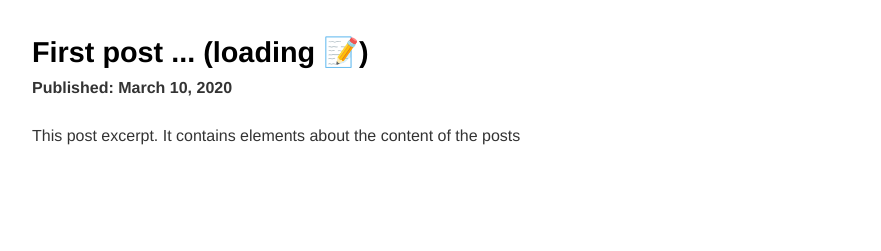
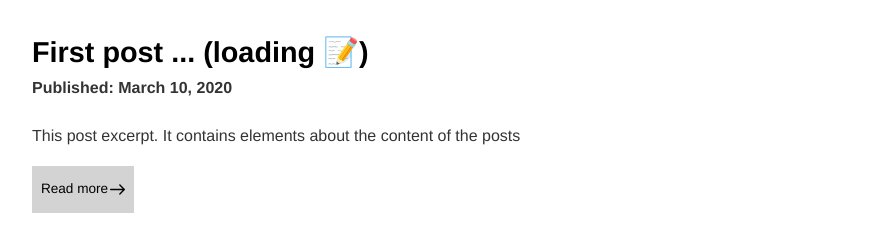
Before and after one commit to BenoCharlo/benocharlo.github.io, a Gatsby site: page / in a window 1280 px wide. Shown: the part 113-364 px from the top of the page, without its empty margins (199-1080 px from the left). Built offline with nearby package versions, Linux system fonts and the light colour scheme; Gatsby itself is replaced by a stand-in of ours; some packages are replaced by stand-ins of ours; a web font is replaced by a local one.

Commit message:
add read more button

```diff
--- a/src/pages/index.js
+++ b/src/pages/index.js
@@ -3,6 +3,7 @@ import { Link, graphql, useStaticQuery } from "gatsby"
 import Layout from "../components/layout"
 import Moment from "react-moment"
 import styled from "styled-components"
+import RightArrow from "../images/svg/RightArrowSVG"
 
 const BlogListWrapper = styled.div`
   transition: ${props => props.theme.transition};
@@ -23,6 +24,11 @@ const BlogListWrapper = styled.div`
     h4 {
       font-size: 0.9rem;
       margin: 8px 0 15px;
+      color: black;
+    }
+    h5 {
+      font-size: 0.85rem;
+      margin: 3px 0 15px;
       color: black;
     }
     ul {
@@ -48,19 +54,20 @@ const BlogListWrapper = styled.div`
       flex-direction: row;
       align-items: center;
       justify-content: space-around;
-      width: 142px;
+      width: 102px;
       height: 47px;
       margin: -10px 0 15px;
       padding: 8px;
-      background-color: ${props => props.theme.accentColor};
+      background-color: lightgray;
       transition: 0.3s;
       p {
         background-color: rgba(0, 0, 0, 0);
         color: black;
         margin: 0;
+        font-size: 0.85rem;
       }
       .rightArrow {
-        height: 18px;
+        height: 15px;
         .icon {
           transition: ${props => props.theme.transition};
           fill: ${props => props.theme.bgColor};
@@ -94,6 +101,12 @@ export default function Home({ data }) {
             </ul> */}
             <p>{node.excerpt}</p>
           </div>
+          <Link to={node.fields.slug}>
+            <div className="readMore">
+              <p>Read more</p>
+              <RightArrow />
+            </div>
+          </Link>
         </BlogListWrapper>
       ))}
     </Layout>
```
